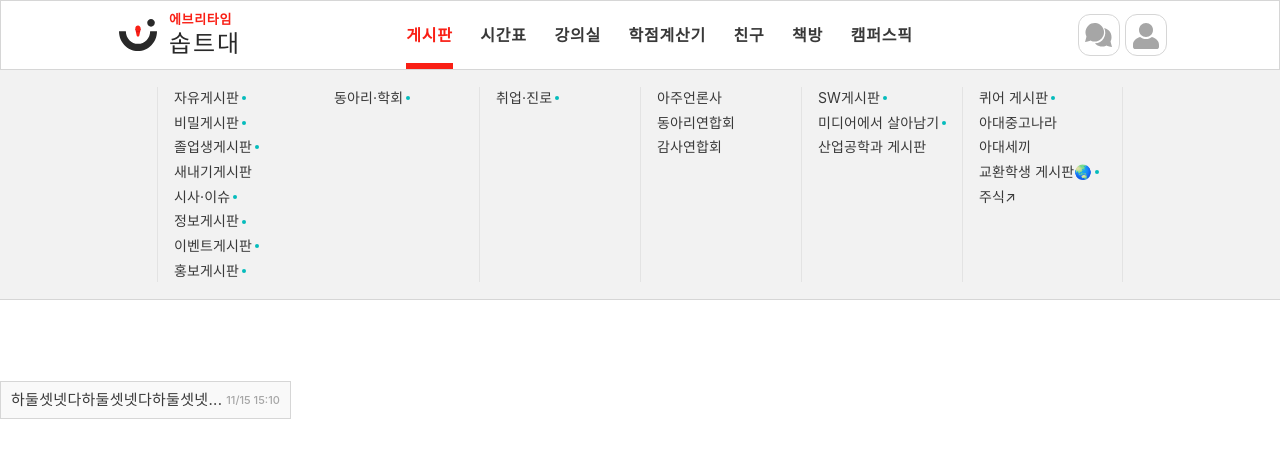
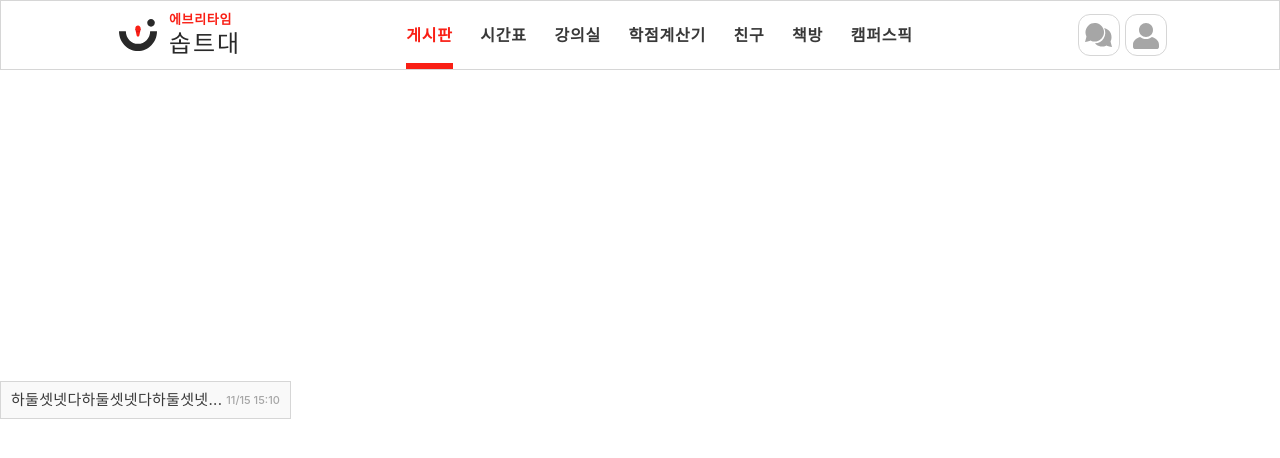
Before and after one commit to SOPT-all/37-COLLABORATION-WEB-EVERYTIME, a React (Vite) app: page / in a window 1280 px wide. Shown: the top 458 px of the page. Built offline with nearby package versions, Linux system fonts and the light colour scheme.

Commit message:
chore: isLnbOpen default값 변경 #36

```diff
--- a/src/components/common/header/Header.tsx
+++ b/src/components/common/header/Header.tsx
@@ -12,7 +12,7 @@ import { UserButtonGroup } from "./UserButtonGroup";
 const Header = () => {
 	const navigate = useNavigate();
 	const currentPage = "게시판";
-	const [isLnbOpen, setIsLnbOpen] = useState(true);
+	const [isLnbOpen, setIsLnbOpen] = useState(false);
 
 	const handleLogoClick = () => {
 		window.scrollTo(0, 0);
```
